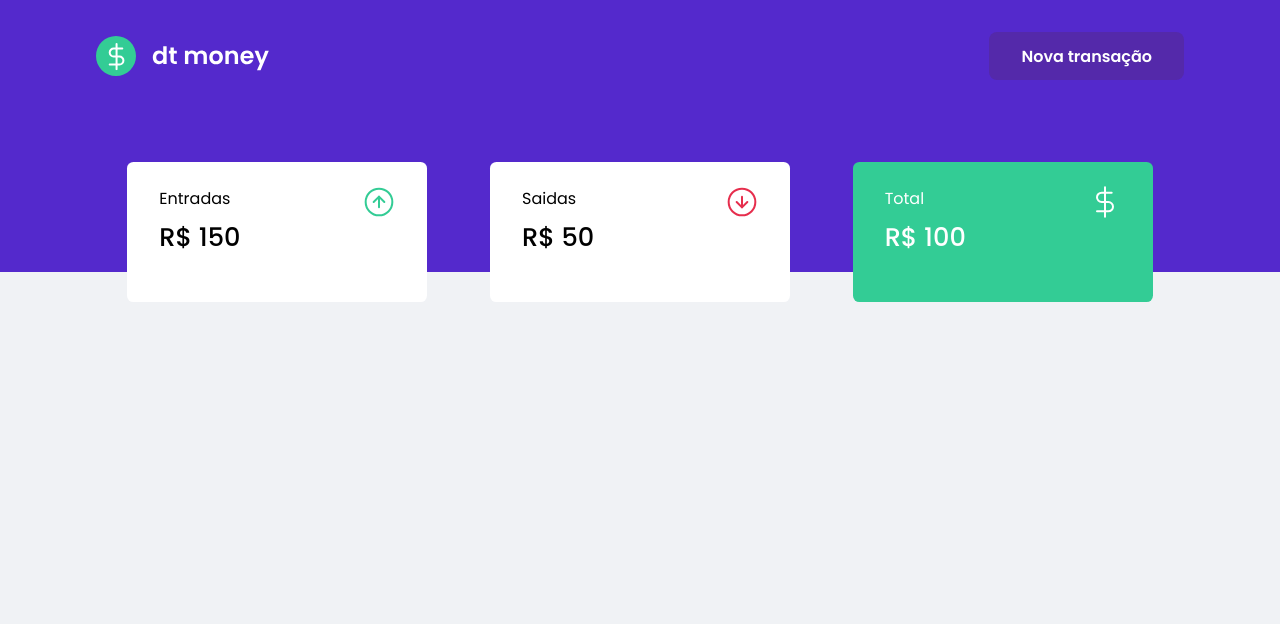
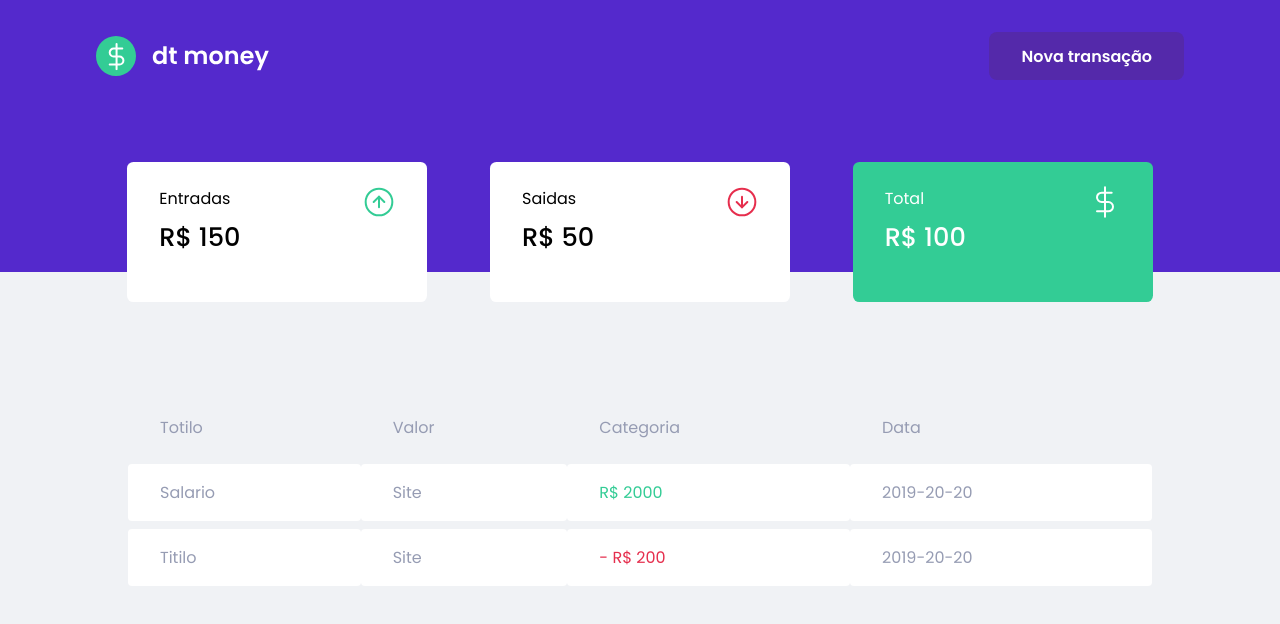
Before and after one commit to DeivideD/dtmoney, a React (Create React App) app: page / in a window 1280 px wide. Shown: the top 624 px of the page. Built offline with nearby package versions, Linux system fonts and the light colour scheme.

Commit message:
Criaçao da tabela

```diff
--- a/src/App.tsx
+++ b/src/App.tsx
@@ -2,13 +2,14 @@ import styled from 'styled-components'
 import { Header } from './components/header'
 import { GlobalStyle } from './assets/style/global';
 import { Dashboard } from './components/dashboard';
+import { Home } from './components/pages/home';
 
 export function App() {
   return (
     <>
       <GlobalStyle />
       <Header></Header>
-      <Dashboard />
+      <Home />
     </>
   );
 }
--- /dev/null
+++ b/src/components/pages/home/index.tsx
@@ -0,0 +1,14 @@
+import { Dashboard } from "../../dashboard";
+import { TransactionTable } from "../../table";
+import { Container } from "./style";
+
+
+
+export function Home(){
+  return(
+    <Container>
+      <Dashboard />
+      <TransactionTable />
+    </Container>
+  );
+}
--- /dev/null
+++ b/src/components/pages/home/style.ts
@@ -0,0 +1,7 @@
+
+import styled from "styled-components";
+
+export const Container = styled.main`
+  max-width: 1120px;
+  margin: 0 auto;
+`;
--- a/src/components/table/index.tsx
+++ b/src/components/table/index.tsx
@@ -1,6 +1,11 @@
+import { useEffect } from "react";
 import { Container } from "./style";
 
 export function TransactionTable(){
+
+  useEffect(() => {
+
+  }, [])
   return(
    <Container>
      <table>
@@ -14,27 +19,15 @@ export function TransactionTable(){
        </thead>
        <tbody>
          <tr>
-           <td>Titilo</td>
-           <td>200</td>
+           <td>Salario</td>
            <td>Site</td>
+           <td className="deposit">R$ 2000</td>
            <td>2019-20-20</td>
          </tr>
          <tr>
            <td>Titilo</td>
-           <td>200</td>
            <td>Site</td>
-           <td>2019-20-20</td>
-         </tr>
-         <tr>
-           <td>Titilo</td>
-           <td>200</td>
-           <td>Site</td>
-           <td>2019-20-20</td>
-         </tr>
-         <tr>
-           <td>Titilo</td>
-           <td>200</td>
-           <td>Site</td>
+           <td className="withdraw">- R$ 200</td>
            <td>2019-20-20</td>
          </tr>
        </tbody>
--- a/src/components/table/style.ts
+++ b/src/components/table/style.ts
@@ -2,5 +2,38 @@ import styled from "styled-components";
 
 
 export const Container = styled.main`
+  display: flex;
+  flex-direction: row;
+  padding: 2.5rem 3rem;
 
+  table {
+    width: 100%;
+    border-spacing: 0 0.5rem;
+
+    th {
+     color: var(--text-body);
+     font-weight: 400;
+     padding: 1rem 2rem;
+     text-align: left;
+     line-height: 1.5rem;
+    }
+    td {
+      padding: 1rem 2rem;
+      border: 0;
+      background: var(--shape);
+      color: var(--text-body);
+      border-radius: 0.25rem;
+    }
+
+    &:first-child {
+      color: var(--tect-title);
+    }
+  }
+  .deposit {
+    color: var(--green);
+  }
+
+  .withdraw{
+    color: var(--red);
+  }
 `;
```
